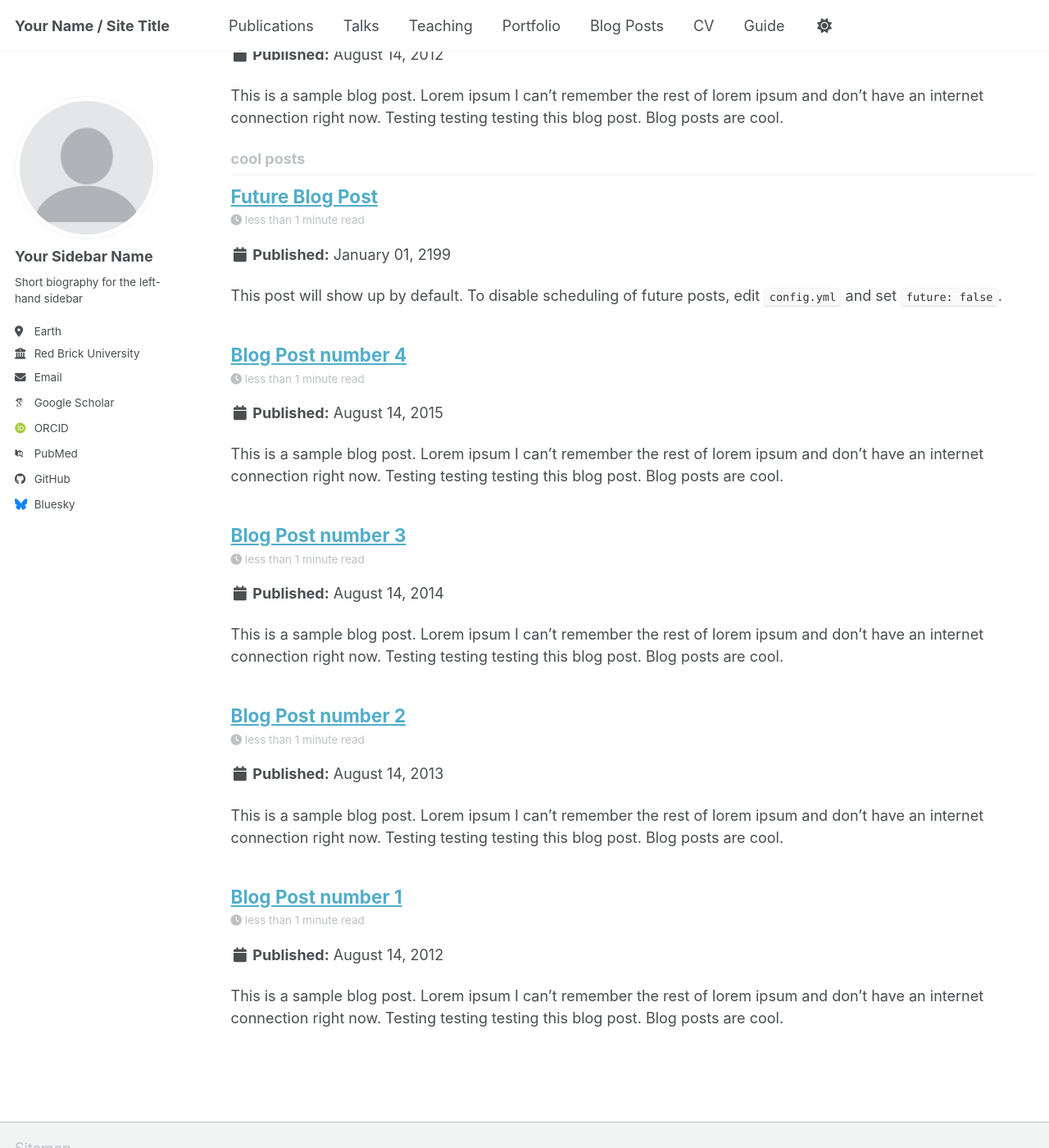
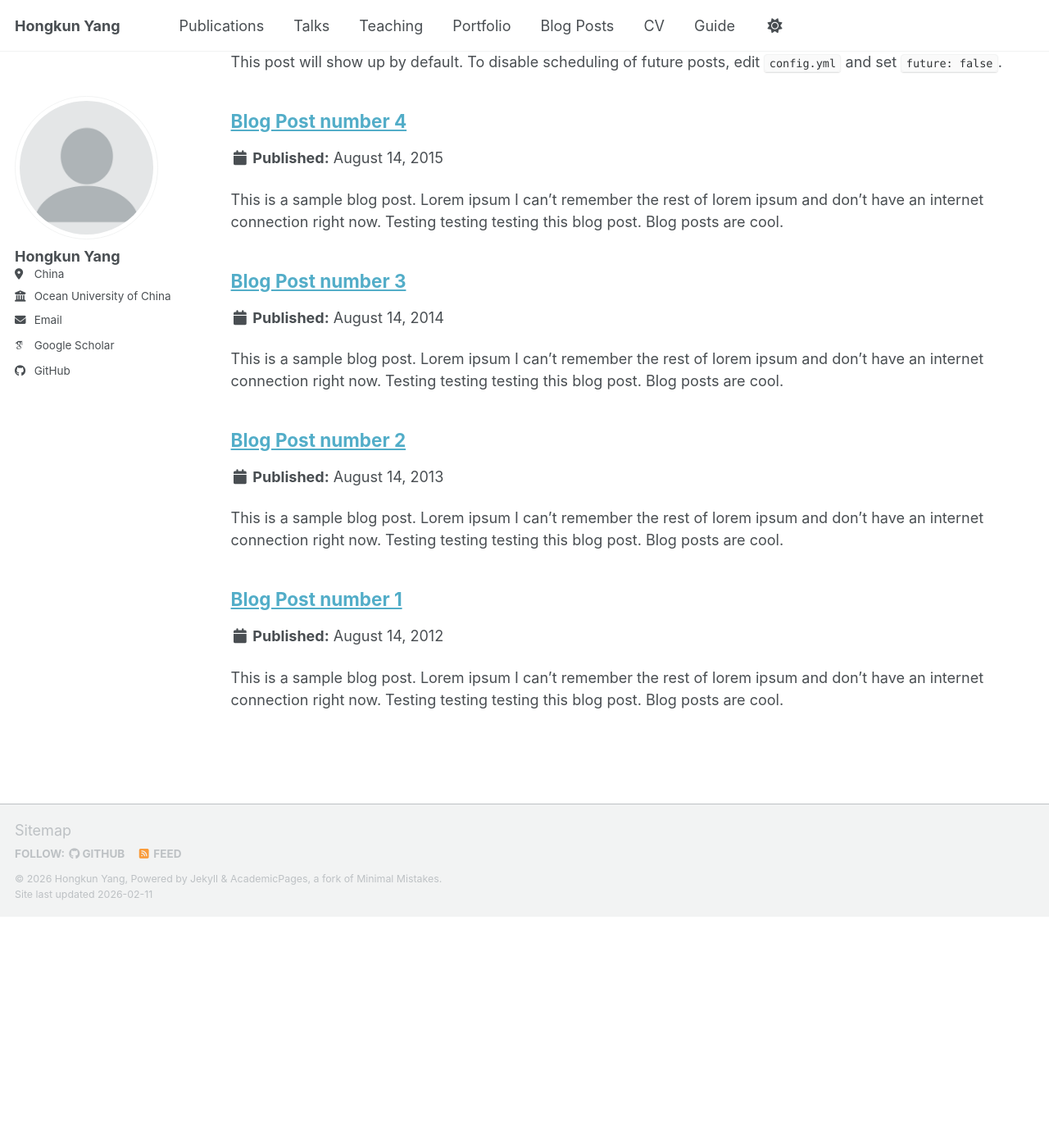
Before and after one commit to CharlesYang-CN/hongkunyang, a Jekyll site: the page built from _pages/tag-archive.html, in a window 1280 px wide and 1400 px high, scrolled down 2165 px. Shown: the whole window at 82% size. Built offline with Jekyll 4.4.1, drawn with Linux system fonts in a browser that asks for light colours; some web fonts are replaced; a script bundle is joined from its source files by our own code; library files that are not in the unit come from our copies; after the commit the page ends 3283 px from its top, so only the background shows below that; some of the changed text lies outside the part shown.

Commit message:
Modify personal details and site configuration
Updated personal information and site settings in _config.yml.

```diff
--- a/_config.yml
+++ b/_config.yml
@@ -9,14 +9,14 @@
 # Basic Site Settings
 locale                   : "en-US"
 site_theme               : "default" # The available themes options are "default", "air", "sunrise", "mint", "dirt" and "contrast"
-title                    : "Your Name / Site Title"
+title                    : "Hongkun Yang"
 title_separator          : "-"
-name                     : &name "Your Name"
-description              : &description "Your Name's academic portfolio"   # Update this with a general description of your site, this is the default if not overridden by a page
-url                      : https://academicpages.github.io # The base hostname & protocol for your site e.g. "https://[your GitHub username].github.io",
+name                     : &name "Hongkun Yang"
+description              : &description "Personal academic homepage"   # Update this with a general description of your site, this is the default if not overridden by a page
+url                      : https://charlesyang-cn.github.io # The base hostname & protocol for your site e.g. "https://[your GitHub username].github.io",
                                                            # or if you already have some other page hosted on Github then use "https://[your GitHub username].github.io/[Your Repo Name]"
-baseurl                  : "" # the subpath of your site, e.g. "/blog"
-repository               : "academicpages/academicpages.github.io"
+baseurl                  : "/hongkunyang" # the subpath of your site, e.g. "/blog"
+repository               : "CharlesYang-CN/hongkunyang"
 
 # Site Author - The following control what appear as part of the author content on the side bar.
 #               If a field is blank the icon and link will not appear, otherwise it will be shown.
@@ -24,24 +24,24 @@ repository               : "academicpages/academicpages.github.io"
 author:
   # Biographic information
   avatar           : "profile.png"
-  name             : "Your Sidebar Name"
+  name             : "Hongkun Yang"
   pronouns         : # example: "she/her"
-  bio              : "Short biography for the left-hand sidebar"
-  location         : "Earth"
-  employer         : "Red Brick University"
+  bio              : # "Short biography for the left-hand sidebar"
+  location         : "China"
+  employer         : "Ocean University of China"
   uri              : # URL
-  email            : "none@example.org"
+  email            : "hongkunyang16@gmail.com"
 
   # Academic websites
   academia         : # URL
   arxiv            : # URL - Update with the correct link to your profile
-  googlescholar    : "https://scholar.google.com/citations?user=PS_CX0AAAAAJ"
+  googlescholar    : "https://scholar.google.com/citations?user=PGTQHioAAAAJ&hl=en"
   inspire-hep      : # URL
   impactstory      : # URL
-  orcid            : "https://orcid.org/yourorcidurl"
+  orcid            : # "https://orcid.org/yourorcidurl"
   semantic         : # URL
   ssrn             : # URL
-  pubmed           : "https://www.ncbi.nlm.nih.gov/pubmed/?term=john+snow"
+  pubmed           : # "https://www.ncbi.nlm.nih.gov/pubmed/?term=john+snow"
   researchgate     : # URL
   scopus           : # URL
   zotero           : # URL
@@ -51,13 +51,13 @@ author:
   bitbucket        : # Username - Update with your username on the site
   codepen          : # Username
   dribbble         : # Username
-  github           : "academicpages"
+  github           : "CharlesYang-CN"
   kaggle           : # Username
   stackoverflow    : # User number or user number and name (i.e., use "1" or "1/jeff-atwood")
 
   # Social media
   artstation       : # Username
-  bluesky          : "bsky.app" # Replace this with you Bluesky username
+  bluesky          : # "bsky.app" # Replace this with you Bluesky username
   facebook         : # Username
   flickr           : # Username
   foursquare       : # Username
@@ -244,9 +244,9 @@ defaults:
     values:
       layout: single
       author_profile: true
-      read_time: true
-      comments: true
-      share: true
+      read_time: false
+      comments: false
+      share: false
       related: true
   # _pages
   - scope:
```
